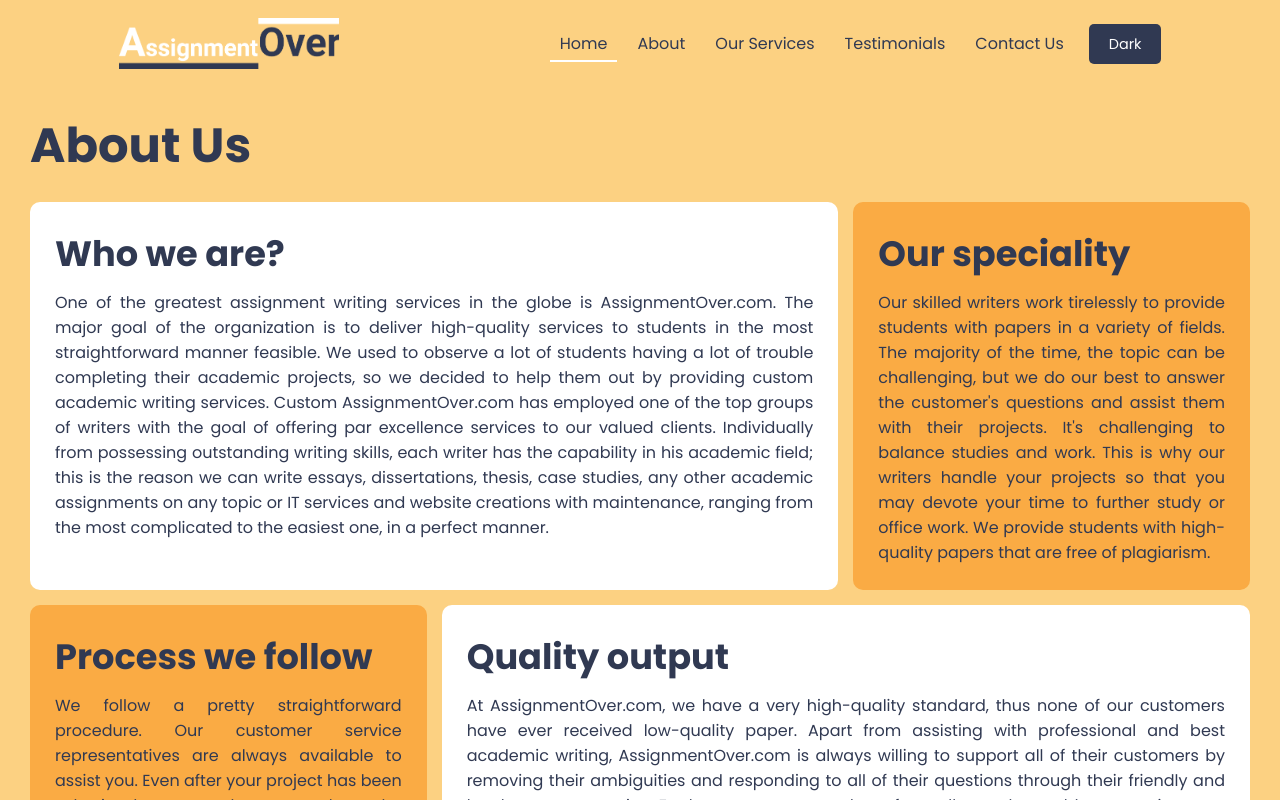
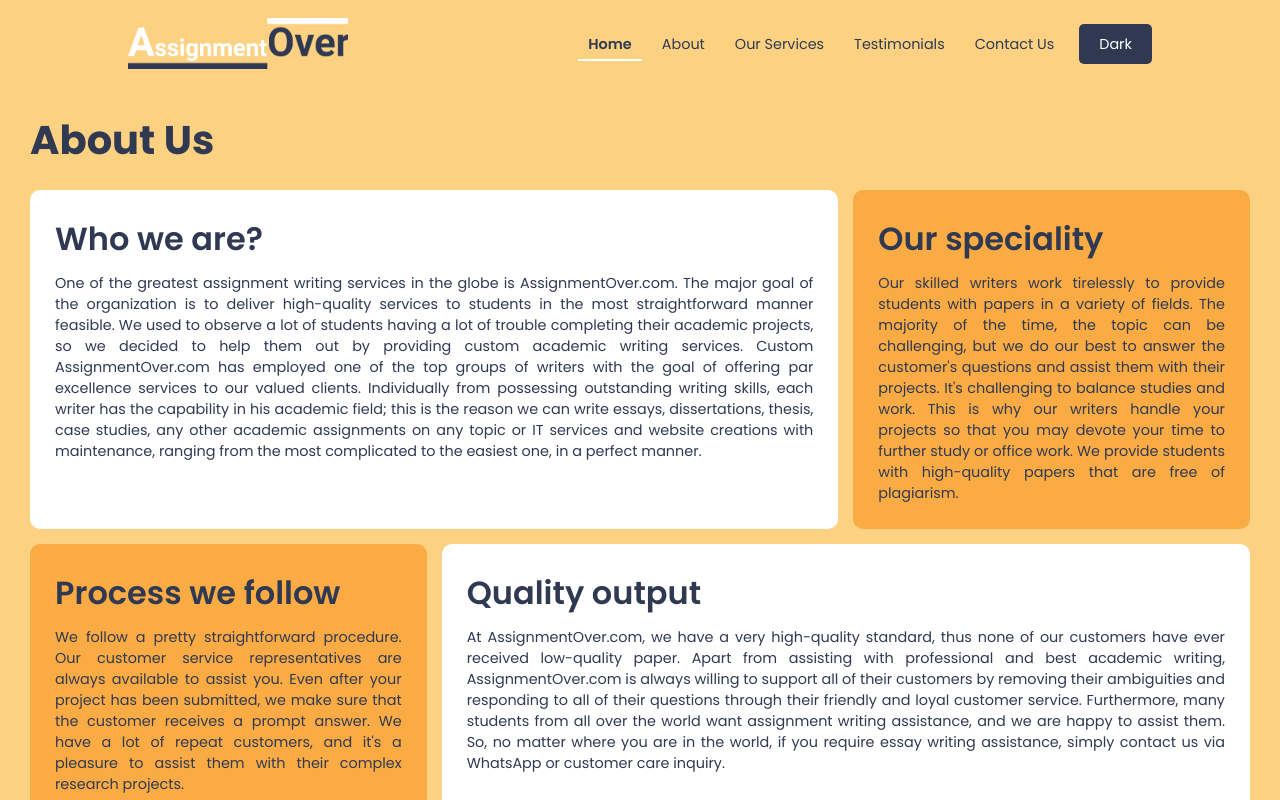
Before and after one commit to wahsandaruwan/assignmentover_frontend, a JavaScript app: page / in a window 1280 px wide. Shown: the top 800 px of the page. Built offline with nearby package versions, Linux system fonts and the light colour scheme; the HTML template or start-up script is replaced by a standard one.

Commit message:
Code updated

```diff
--- a/src/Components/Sections/Styles/AboutCardStyles.css
+++ b/src/Components/Sections/Styles/AboutCardStyles.css
@@ -12,8 +12,8 @@
 
 /* Sub heading */
 .about-card .sub-heading {
-  font-size: 2.2rem;
-  font-weight: 700;
+  font-size: 2rem;
+  font-weight: 600;
   color: #303952;
   width: 100%;
   margin-bottom: 10px;
@@ -21,7 +21,7 @@
 
 /* Details */
 .about-card .details {
-  font-size: 1rem;
+  font-size: 0.9rem;
   width: 100%;
   text-align: justify;
   color: #303952;
--- a/src/Components/Sections/Styles/InquiryFormStyles.css
+++ b/src/Components/Sections/Styles/InquiryFormStyles.css
@@ -34,7 +34,7 @@
 /* Sub heading */
 .inquiry-form .sub-heading {
   font-size: 2rem;
-  font-weight: 700;
+  font-weight: 600;
   color: #303952;
   margin-bottom: 10px;
 }
--- a/src/Components/Sections/Styles/NavBarStlyes.css
+++ b/src/Components/Sections/Styles/NavBarStlyes.css
@@ -43,6 +43,7 @@
 }
 
 .nav-bar .menu > li > a.active {
+  font-weight: 600;
   padding-bottom: 5px;
   border-bottom: 2px solid #ffffff;
 }
--- a/src/index.css
+++ b/src/index.css
@@ -28,7 +28,7 @@
 /* -----Links----- */
 a {
   text-decoration: none;
-  font-size: 1rem;
+  font-size: 0.9rem;
   color: #303952;
   transition: all 0.3s ease-in-out;
 }
@@ -63,7 +63,7 @@
 
 /* -----Heading----- */
 .about .heading {
-  font-size: 3rem;
+  font-size: 2.5rem;
   font-weight: 700;
   color: #303952;
   margin-bottom: 20px;
```
